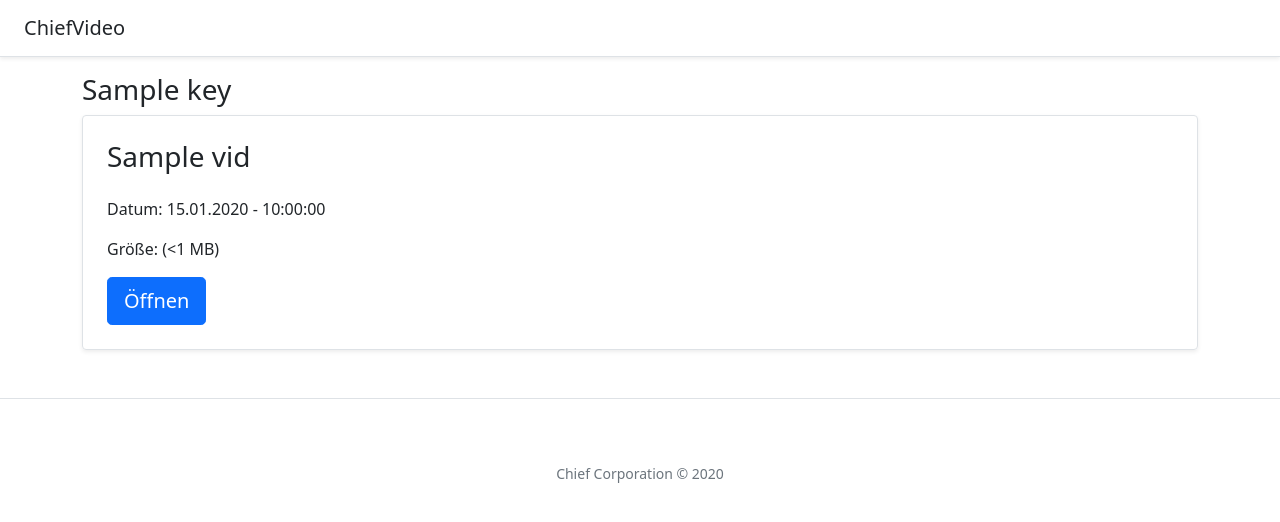
After one commit to lukasbm/chief-video, a Flask app: template templates/Dashboard.html in a window 1280 px wide. The commit adds this page. Shown: the top 522 px of the page. Run offline with Flask 2, Linux system fonts and the light colour scheme; the template is opened without the code that fills it: most values are stand-ins (such as "Sample title", 1, 10 or a date in 2020).

Commit message:
kind of works

```diff
--- a/app.py
+++ b/app.py
@@ -1,8 +1,36 @@
-from flask import Flask
+import os
+from datetime import datetime
+from flask import Flask, render_template, abort
+from dotenv import load_dotenv
+
+
+load_dotenv()
 
 app = Flask(__name__)
 
+video_path = os.getenv('VIDEO_LOCATION') or '/media/lukas/Share/Videos'
+
 
 @app.route('/')
-def hello_world():
-    return 'Hello World!'
+def dashboard():
+    struc = {}
+    faecher = os.listdir(video_path)
+    for fach in faecher:
+        struc[fach] = []
+        for vid in os.listdir(os.path.join(video_path, fach)):
+            p = os.path.join(video_path, fach, vid)
+            struc[fach].append({
+                'date': datetime.fromtimestamp(os.path.getctime(p)),
+                'size': os.path.getsize(p),
+                'name': vid
+            })
+
+    return render_template('Dashboard.html', files=struc)
+
+
+@app.route('/<string:fach>/<string:name>')
+def video(fach, name):
+    if os.path.exists(os.path.join(video_path, fach, name)):
+        return render_template('Video.html', fach=fach, name=name)
+    else:
+        abort(404)
--- a/requirements.txt
+++ b/requirements.txt
@@ -1 +1,2 @@
 Flask
+python-dotenv
--- a/templates/Base.html
+++ b/templates/Base.html
@@ -8,6 +8,10 @@
 
 	<title>{% block title %} ChiefVideo {% endblock title %}</title>
 
+    <!-- CSS only -->
+    <link href="https://cdn.jsdelivr.net/npm/bootstrap@5.0.0-beta1/dist/css/bootstrap.min.css" rel="stylesheet" integrity="sha384-giJF6kkoqNQ00vy+HMDP7azOuL0xtbfIcaT9wjKHr8RbDVddVHyTfAAsrekwKmP1" crossorigin="anonymous">
+    <!-- JavaScript Bundle with Popper -->
+    <script src="https://cdn.jsdelivr.net/npm/bootstrap@5.0.0-beta1/dist/js/bootstrap.bundle.min.js" integrity="sha384-ygbV9kiqUc6oa4msXn9868pTtWMgiQaeYH7/t7LECLbyPA2x65Kgf80OJFdroafW" crossorigin="anonymous"></script>
 </head>
 
 <body>
--- a/templates/BasePage.html
+++ b/templates/BasePage.html
@@ -1,4 +1,13 @@
 {% extends "Base.html" %}
+
+{% macro print_size(b) %}
+    {% if b < 1024*1024*1 %}
+        (&lt;1 MB)
+    {% else %}
+        ({{ b // (1024*1024) }} MB)
+    {% endif %}
+{% endmacro %}
+
 
 {% block page %}
     <!-- Navbar -->
@@ -7,7 +16,6 @@
     </div>
 
     <div class="container">
-        {% include 'include/messages.html' %}
         <!-- actual content -->
         {% block content %}
         {% endblock content %}
--- /dev/null
+++ b/templates/Dashboard.html
@@ -0,0 +1,27 @@
+{% extends "BasePage.html" %}
+
+{% block content %}
+    {% for key, value in files.items() %}
+        <div class="row">
+            <h3>{{ key }}</h3>
+            {% for vid in value %}
+                <div class="col">
+                    <div class="border rounded p-4 h-100 shadow-sm">
+                        <h3 class="mb-4 font-weight-normal">{{ vid.name }}</h3>
+                        <p class="card-text">
+                            Datum: {{ vid.date.strftime('%d.%m.%Y - %H:%M:%S') }}
+                        </p>
+                        <p class="card-text">
+                            Größe: {{ print_size(vid.size) }}
+                        </p>
+                        <a href="{{ url_for('video', fach=key, name=vid.name) }}">
+                            <button class="btn btn-lg btn-primary" type="button">
+                                Öffnen
+                            </button>
+                        </a>
+                    </div>
+                </div>
+            {% endfor %}
+        </div>
+    {% endfor %}
+{% endblock content %}
```
Also changed, not shown: templates/Video.html (added, +8 -0 lines), 1 other file.
